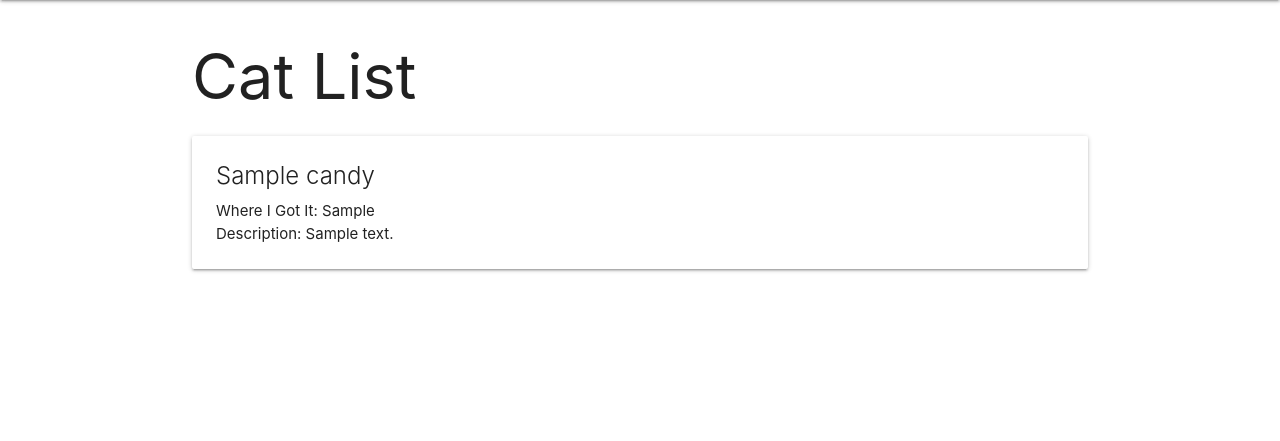
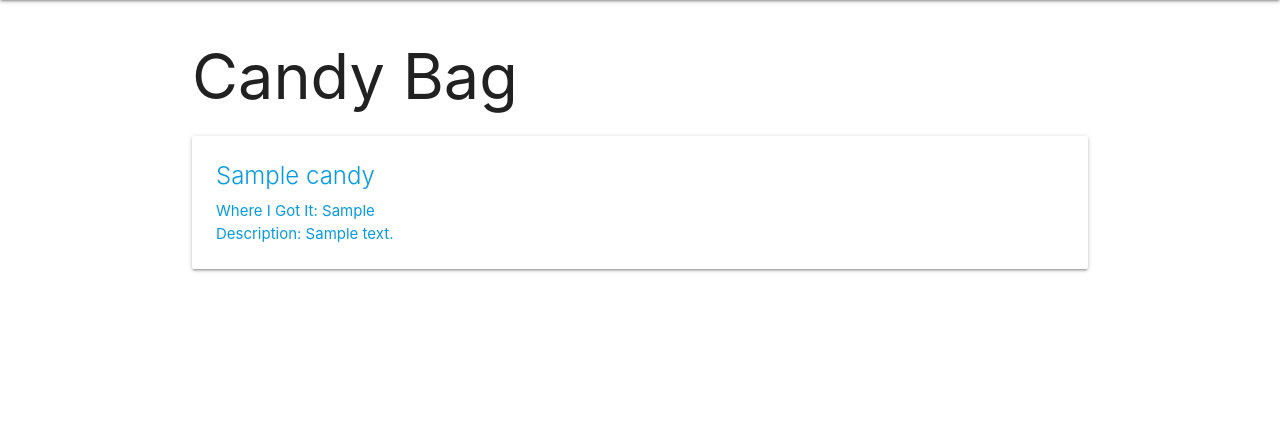
Before and after one commit to mellisporter/candy-collector, a Django app: page /candy/ in a window 1280 px wide. Shown: the part 64-505 px from the top of the page. Run offline with Django 4.2, Linux system fonts and the light colour scheme; tables that the repository leaves empty hold one stand-in row (values such as "Sample post").

Commit message:
detail routes and index links

```diff
--- a/main_app/templates/candy/index.html
+++ b/main_app/templates/candy/index.html
@@ -1,17 +1,19 @@
 {% extends 'base.html' %}
 {% block content %}
 
-<h1>Cat List</h1>
+<h1>Candy Bag</h1>
 
 {% for candy in candy %}
 <div class="index">
 <div class="card">
+  <a href="/cats/{{ cat.id }}">
   <div class="card-content">
     <span class="card-title">{{ candy.name }}</span>
     <p>Where I Got It: {{ candy.house }}</p>
     <p>Description: {{ candy.description }}</p>
   </div>
 </div>
+</a>
 </div>
 {% endfor %}
 {% endblock %}
--- a/main_app/urls.py
+++ b/main_app/urls.py
@@ -5,4 +5,5 @@ urlpatterns = [
     path('', views.home, name= 'home'),
     path('about/' , views.about, name= 'about'),
     path('candy/', views.candy_index, name='index'),
+    path('candy/<int:candy_id>/', views.candy_detail, name='detail'),
 ]
--- a/main_app/views.py
+++ b/main_app/views.py
@@ -29,3 +29,7 @@ def about(request):
 def candy_index(request):
     candy = Candy.objects.all()
     return render(request, 'candy/index.html' , {'candy' : candy})
+
+def candy_detail(request, candy_id):
+  candy = Candy.objects.get(id=candy_id)
+  return render(request, 'candy/detail.html', { 'candy': candy })
```
Also changed, not shown: main_app/templates/candy/detail.html (added).
